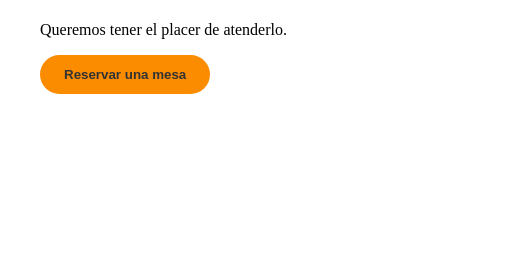
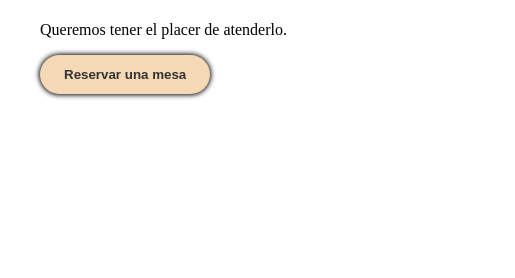
Before and after one commit to crontreras1/pagina-de-comidas, a plain HTML site: page index.html in a window 1280 px wide. In both pictures the pointer is over the button "Reservar una mesa". Shown: the part 312-590 px from the top of the page, 0-515 px from the left. Drawn offline with Linux system fonts and the light colour scheme.

Commit message:
adorné el boton

```diff
--- a/style.css
+++ b/style.css
@@ -27,6 +27,11 @@ main {
     color: #333;
     font-weight: bolder;
     padding: 12px 24px;
+}
+
+.hero-info__button:hover {
+    background-color: #f5d8b5;
+    box-shadow: 0px 0px 5px 1px black;
 }
 
 .hero-image {
@@ -88,10 +93,3 @@ main {
     background-color: rgb(247, 231, 225);
     border-top-left-radius: 40px;
 }
-
-/* @media only screen and (min-whidth: 768px) {
-
-    main {
-        background-color: crimson;
-    }
-} */
```
